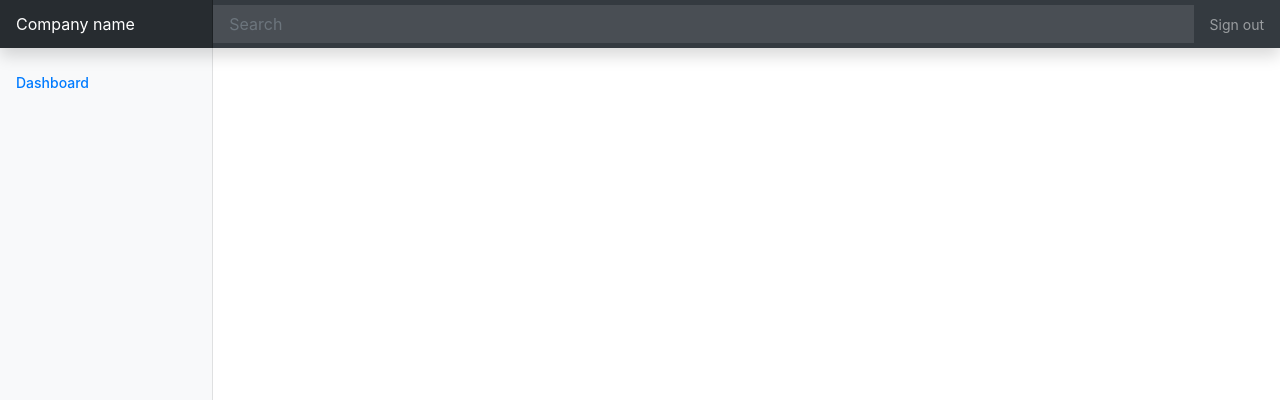
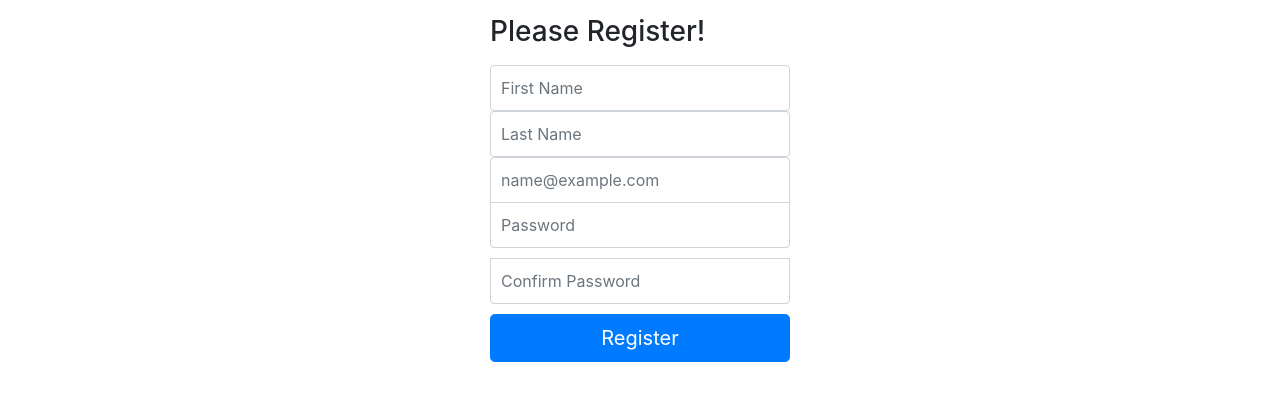
Before and after one commit to HarisLania/react-api_test, a React (Create React App) app: page /register in a window 1280 px wide. Shown: the top 400 px of the page. Built offline with nearby package versions, Linux system fonts and the light colour scheme.

Commit message:
public pages (login. register)

```diff
--- a/src/App.tsx
+++ b/src/App.tsx
@@ -1,30 +1,22 @@
 import React from 'react';
 import './App.css';
-import Nav from './secure/components/Nav';
-import Menu from './secure/components/Menu';
 import Dashboard from './secure/Dashboard';
 import User from './secure/User';
 import {BrowserRouter, Routes, Route} from 'react-router-dom';
+import Login from './public/login';
+import Register from './public/Register';
 
 function App() {
   return (
     <div className="App">
-       <Nav />
-
-      <div className="container-fluid">
-        <div className="row">
-            <Menu />
-
-          <main role="main" className="col-md-9 ml-sm-auto col-lg-10 px-md-4">
        <BrowserRouter>
             <Routes>
               <Route path='/' element={<Dashboard />} />
               <Route path='/users' element={<User />} />
+              <Route path='/login' element={<Login />} />
+              <Route path='/register' element={<Register />} />
             </Routes>
         </BrowserRouter>
-          </main>
-        </div>
-      </div>
     </div>
   );
 }
--- /dev/null
+++ b/src/public/Public.css
@@ -0,0 +1,29 @@
+.form-signin {
+  width: 100%;
+  max-width: 330px;
+  padding: 15px;
+  margin: 0 auto;
+}
+.form-signin .checkbox {
+  font-weight: 400;
+}
+.form-signin .form-control {
+  position: relative;
+  box-sizing: border-box;
+  height: auto;
+  padding: 10px;
+  font-size: 16px;
+}
+.form-signin .form-control:focus {
+  z-index: 2;
+}
+.form-signin input[type="email"] {
+  margin-bottom: -1px;
+  border-bottom-right-radius: 0;
+  border-bottom-left-radius: 0;
+}
+.form-signin input[type="password"] {
+  margin-bottom: 10px;
+  border-top-left-radius: 0;
+  border-top-right-radius: 0;
+}
--- /dev/null
+++ b/src/public/Register.tsx
@@ -0,0 +1,57 @@
+import React, { Component, SyntheticEvent } from 'react'
+import './Public.css';
+
+class Register extends Component {
+    first_name = '';
+    last_name = '';
+    email = '';
+    password = '';
+    confirm_password = '';
+
+    submit = (e: SyntheticEvent) => {
+        e.preventDefault();
+        console.log(
+            {
+                first_name: this.first_name,
+                last_name: this.last_name,
+                email: this.email,
+                password: this.password,
+                confirm_password: this.confirm_password
+            }
+        );
+
+    }
+
+    render () {
+        return (
+            <main className="form-signin">
+                <form onSubmit={this.submit}>
+                    <h1 className="h3 mb-3 fw-normal">Please Register!</h1>
+                    <div className="form-floating">
+                    <input type="text" className="form-control" id="floatingInput" placeholder="First Name" required
+                    onChange={e => this.first_name = e.target.value} />
+                    </div>
+                    <div className="form-floating">
+                        <input type="text" className="form-control" id="floatingInput" placeholder="Last Name" required
+                    onChange={e => this.last_name = e.target.value} />
+                    </div>
+                    <div className="form-floating">
+                        <input type="email" className="form-control" id="floatingInput" placeholder="name@example.com" required
+                    onChange={e => this.email = e.target.value} />
+                    </div>
+                    <div className="form-floating">
+                        <input type="password" className="form-control" id="floatingPassword" placeholder="Password" required
+                    onChange={e => this.password = e.target.value} />
+                    </div>
+                    <div className="form-floating">
+                    <input type="password" className="form-control" id="floatingInput" placeholder="Confirm Password" required
+                    onChange={e => this.confirm_password = e.target.value} />
+                    </div>
+                    <button className="w-100 btn btn-lg btn-primary" type="submit">Register</button>
+                </form>
+            </main>
+        )
+    }
+}
+
+export default Register
--- /dev/null
+++ b/src/public/login.tsx
@@ -0,0 +1,24 @@
+import React, { Component } from "react";
+import './Public.css';
+
+class Login extends Component {
+    render() {
+        return (
+            <main className="form-signin">
+                <form>
+                    <h1 className="h3 mb-3 fw-normal">Please sign in</h1>
+
+                    <div className="form-floating">
+                    <input type="email" className="form-control" id="floatingInput" placeholder="name@example.com" />
+                    </div>
+                    <div className="form-floating">
+                    <input type="password" className="form-control" id="floatingPassword" placeholder="Password" />
+                    </div>
+                    <button className="w-100 btn btn-lg btn-primary" type="submit">Sign in</button>
+                </form>
+            </main>
+        )
+    }
+}
+
+export default Login;
```
Lines whose indentation alone changed are shown as unchanged.
